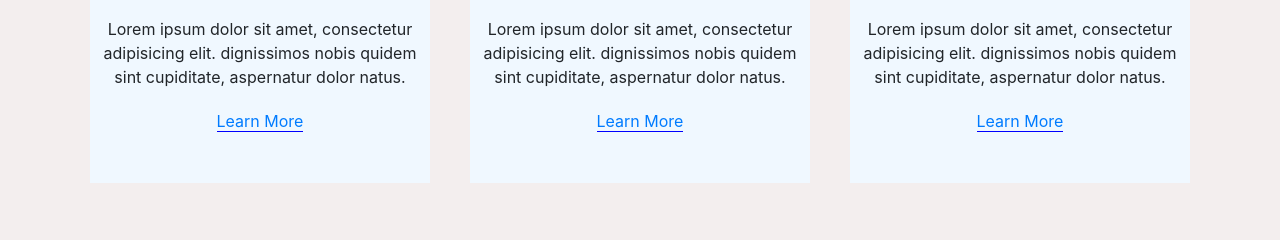
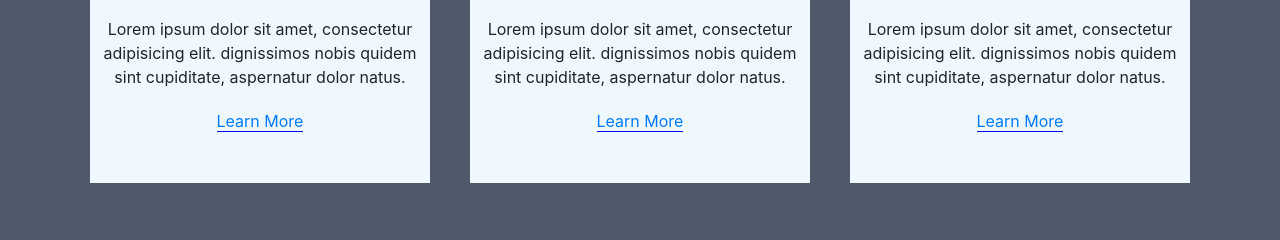
Before and after one commit to gokulvasanthJ/deploy-task-in-session, a plain HTML site: page deploy-day-1/index.html in a window 1280 px wide. Shown: the part 205-445 px from the top of the page. Drawn offline with nearby package versions, Linux system fonts and the light colour scheme.

Commit message:
Update style.css

```diff
--- a/deploy-day-1/style.css
+++ b/deploy-day-1/style.css
@@ -1,5 +1,5 @@
 body{
-    background-color: rgb(243, 238, 238);
+    background-color: rgb(80, 89, 108);
 }
 i{
     color:skyblue;
```
